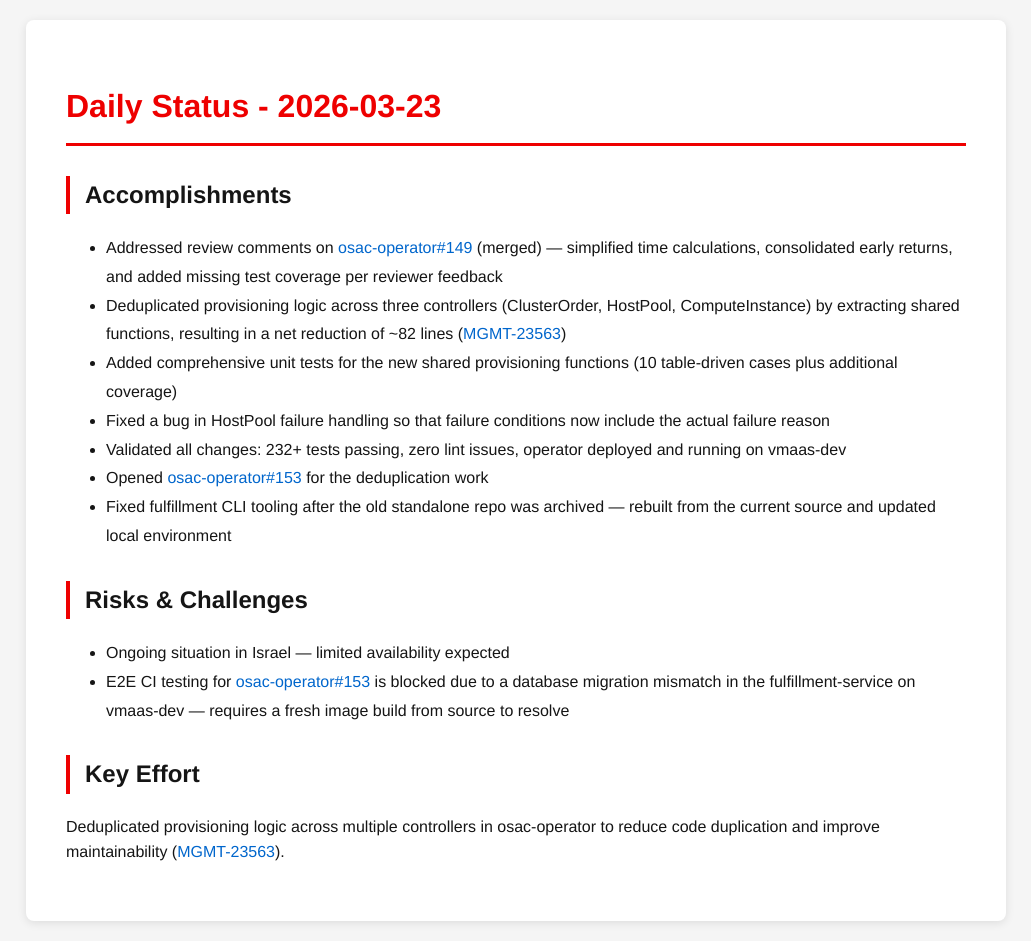
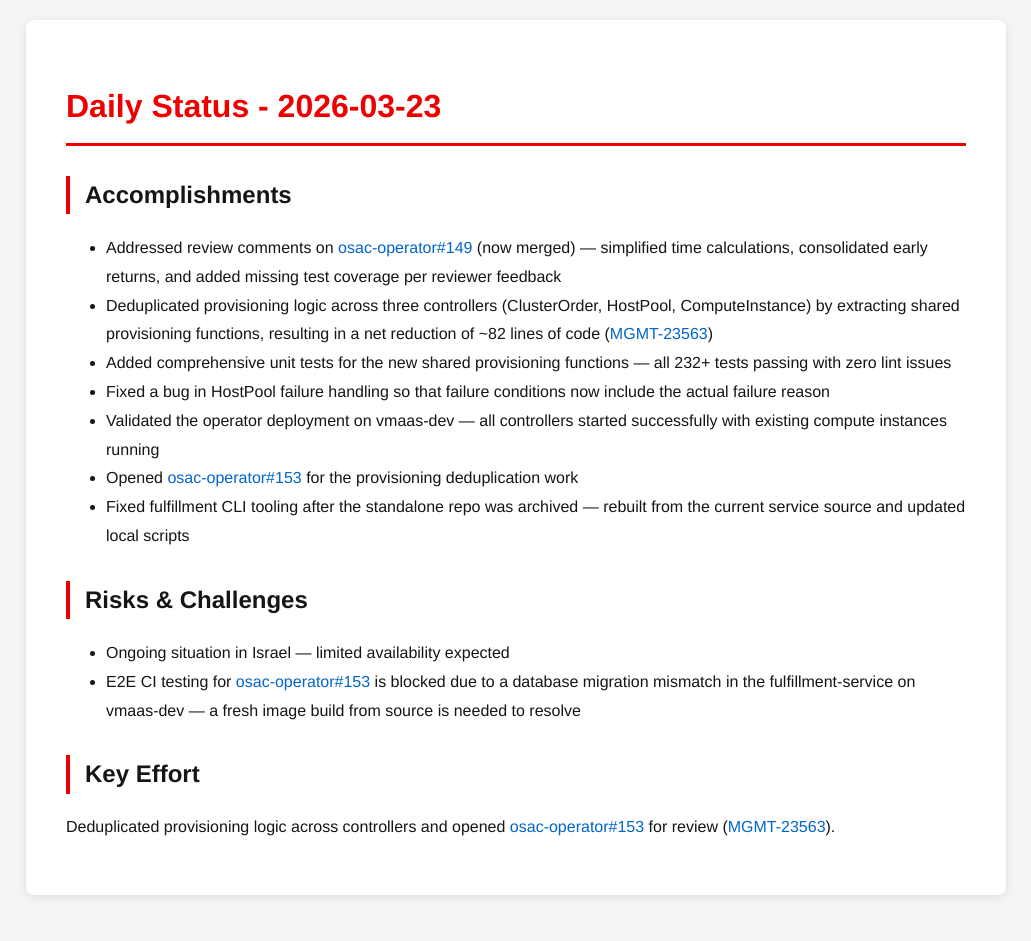
Before and after one commit to tzvatot/daily-status, a Jekyll site: the page built from 2026-03-23.md, in a window 1280 px wide. Shown: the whole page, without its empty margins (124-1155 px from the left). Built offline with Jekyll 4.4.1, drawn with Linux system fonts in a browser that asks for light colours; after the commit the page ends 915 px from its top, so only the background shows below that.

Commit message:
Daily status update - 2026-03-23

```diff
--- a/2026-03-23.md
+++ b/2026-03-23.md
@@ -7,17 +7,17 @@
 # Daily Status - 2026-03-23
 
 ## Accomplishments
-- Addressed review comments on [osac-operator#149](https://github.com/osac-project/osac-operator/pull/149) (merged) — simplified time calculations, consolidated early returns, and added missing test coverage per reviewer feedback
-- Deduplicated provisioning logic across three controllers (ClusterOrder, HostPool, ComputeInstance) by extracting shared functions, resulting in a net reduction of ~82 lines ([MGMT-23563](https://issues.redhat.com/browse/MGMT-23563))
-- Added comprehensive unit tests for the new shared provisioning functions (10 table-driven cases plus additional coverage)
+- Addressed review comments on [osac-operator#149](https://github.com/osac-project/osac-operator/pull/149) (now merged) — simplified time calculations, consolidated early returns, and added missing test coverage per reviewer feedback
+- Deduplicated provisioning logic across three controllers (ClusterOrder, HostPool, ComputeInstance) by extracting shared provisioning functions, resulting in a net reduction of ~82 lines of code ([MGMT-23563](https://issues.redhat.com/browse/MGMT-23563))
+- Added comprehensive unit tests for the new shared provisioning functions — all 232+ tests passing with zero lint issues
 - Fixed a bug in HostPool failure handling so that failure conditions now include the actual failure reason
-- Validated all changes: 232+ tests passing, zero lint issues, operator deployed and running on vmaas-dev
-- Opened [osac-operator#153](https://github.com/osac-project/osac-operator/pull/153) for the deduplication work
-- Fixed fulfillment CLI tooling after the old standalone repo was archived — rebuilt from the current source and updated local environment
+- Validated the operator deployment on vmaas-dev — all controllers started successfully with existing compute instances running
+- Opened [osac-operator#153](https://github.com/osac-project/osac-operator/pull/153) for the provisioning deduplication work
+- Fixed fulfillment CLI tooling after the standalone repo was archived — rebuilt from the current service source and updated local scripts
 
 ## Risks & Challenges
 - Ongoing situation in Israel — limited availability expected
-- E2E CI testing for [osac-operator#153](https://github.com/osac-project/osac-operator/pull/153) is blocked due to a database migration mismatch in the fulfillment-service on vmaas-dev — requires a fresh image build from source to resolve
+- E2E CI testing for [osac-operator#153](https://github.com/osac-project/osac-operator/pull/153) is blocked due to a database migration mismatch in the fulfillment-service on vmaas-dev — a fresh image build from source is needed to resolve
 
 ## Key Effort
-Deduplicated provisioning logic across multiple controllers in osac-operator to reduce code duplication and improve maintainability ([MGMT-23563](https://issues.redhat.com/browse/MGMT-23563)).
+Deduplicated provisioning logic across controllers and opened [osac-operator#153](https://github.com/osac-project/osac-operator/pull/153) for review ([MGMT-23563](https://issues.redhat.com/browse/MGMT-23563)).
```
